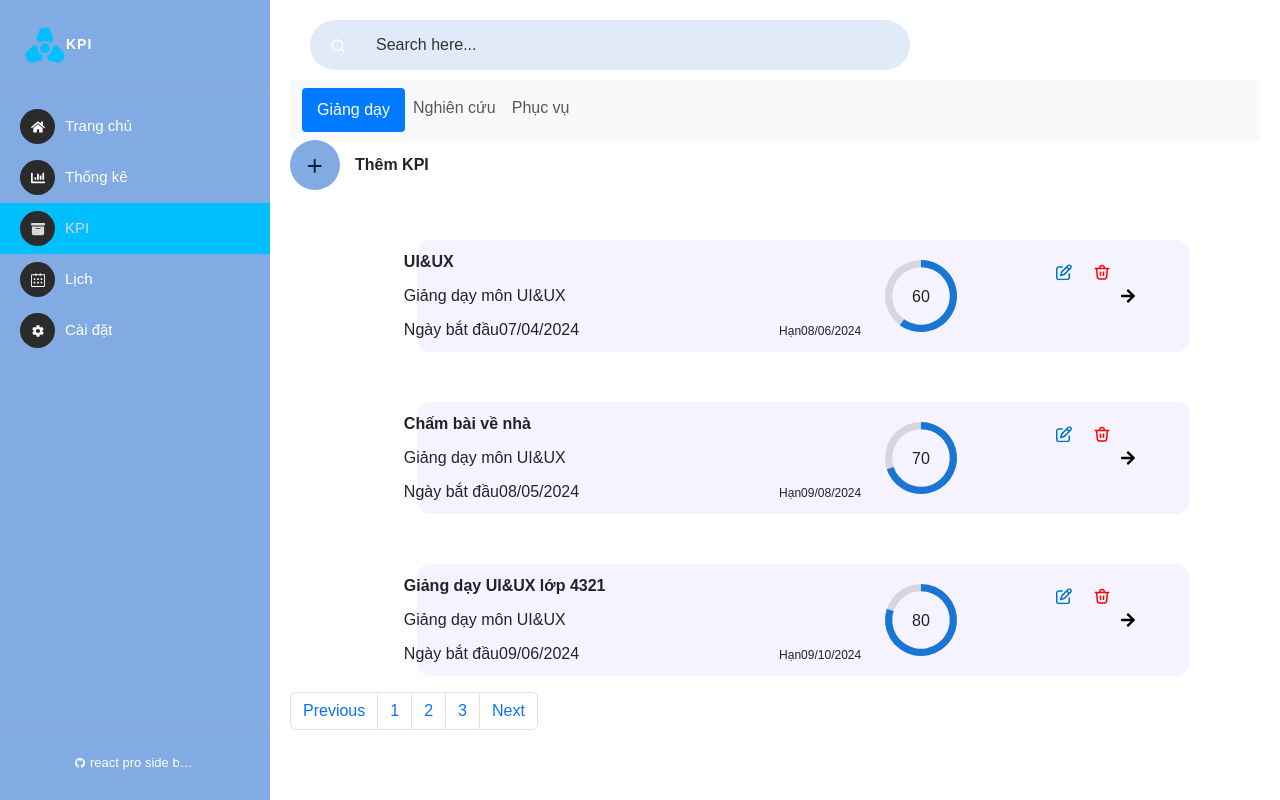
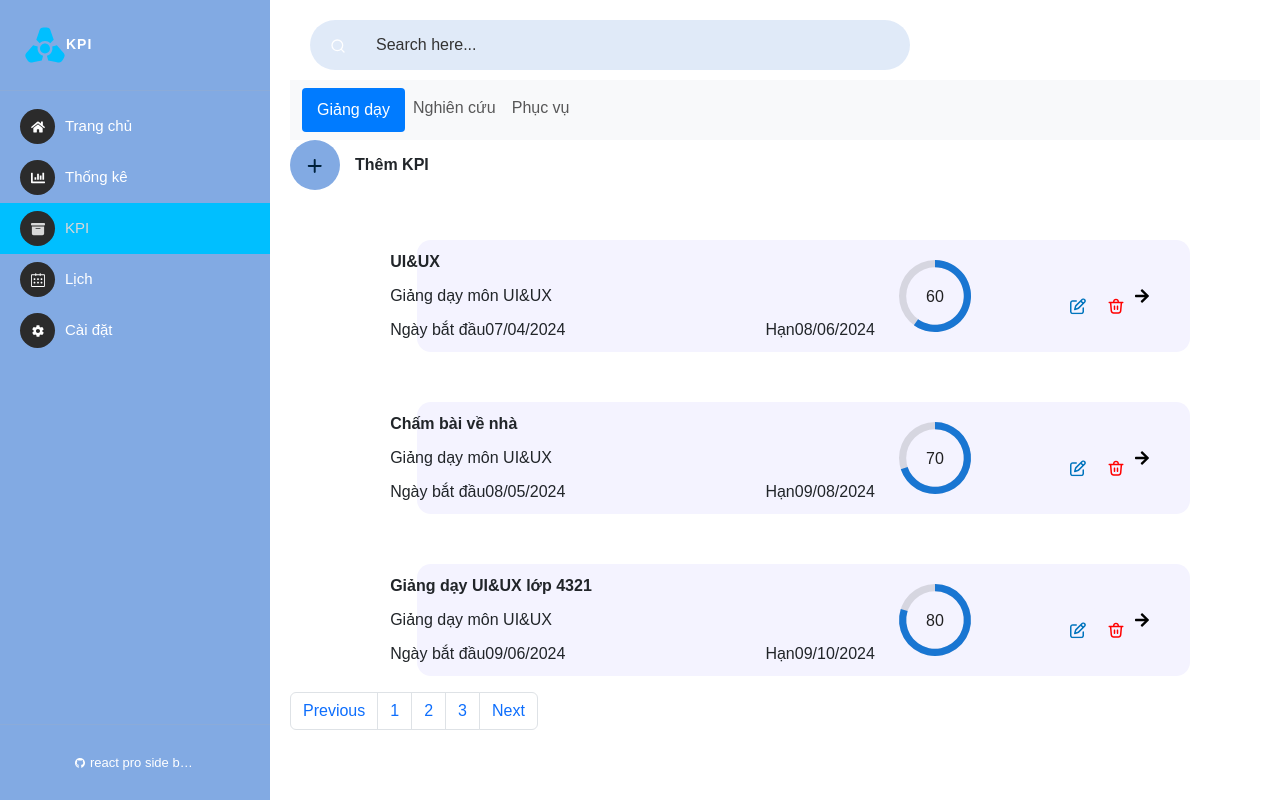
Before and after one commit to iaht211/UIUX-2023.2, a React (Create React App) app: page /kpi/giangday in a window 1280 px wide. Built offline with nearby package versions, Linux system fonts and the light colour scheme.

Commit message:
Khoa change KPI layout mobile

```diff
--- a/src/components/KPI/ItemKPI.scss
+++ b/src/components/KPI/ItemKPI.scss
@@ -106,7 +106,10 @@ ul {
                 }
 
                 span {
-                    font-size: 12px;
+                    @include mobile {
+                        font-size: 12px;
+
+                    }
                 }
             }
         }
@@ -137,11 +140,12 @@ ul {
         .edit-delete-button {
             display: flex;
             // margin-left: 100px;
+            justify-content: center;
+            align-items: center;
 
             @include mobile {
                 width: 55px;
-                justify-content: center;
-                align-items: center;
+
             }
 
 
```
Also changed, not shown: src/components/KPI/GiangDay.js (+0 -10 lines).
